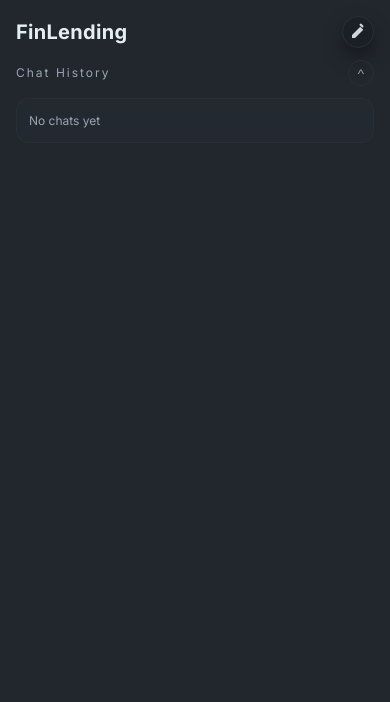
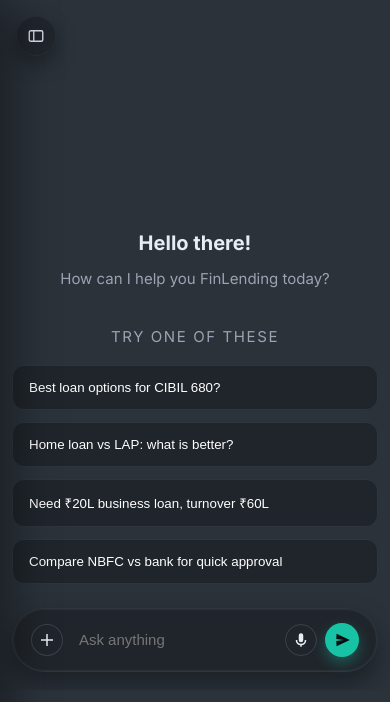
Before and after one commit to monika-yadav03/fin-lending-app, a Next.js app: page / in a window 390 px wide. Shown: the top 702 px of the page. Built offline with nearby package versions, Linux system fonts and the light colour scheme.

Commit message:
Improve loan chat flow and mobile sidebar behavior

```diff
--- a/app/globals.css
+++ b/app/globals.css
@@ -129,7 +129,6 @@
 .sidebar .card {
   color: #ffffff;
 }
-
 
 .main-area {
   background: var(--panel);
@@ -607,11 +606,12 @@
 
 @media (max-width: 900px) {
   .sidebar {
-    border-right: none;
-    border-bottom: 1px solid var(--border);
-    padding: 20px;
-    gap: 16px;
-    width: 100%;
+    border-right: 1px solid var(--border);
+    padding: 16px;
+    gap: 14px;
+    width: min(72vw, 260px);
+    max-width: 260px;
+    box-shadow: 16px 0 40px rgba(0, 0, 0, 0.35);
   }
 
   .sidebar-toggle {
@@ -622,10 +622,12 @@
   .main-area {
     margin-left: 0;
     width: 100%;
+    min-height: 100svh;
   }
 
   .hero {
-    padding: 28px 16px 20px;
+    padding: 76px 16px 20px;
+    max-width: 100%;
   }
 
   .hero h2 {
@@ -642,15 +644,25 @@
     max-width: 1000px;
     padding: 12px 16px 24px;
   }
+
+  .input-bar,
+  .input-bar.input-bar-start {
+    width: 100%;
+    max-width: 100%;
+  }
+
+  .suggested-grid {
+    grid-template-columns: 1fr;
+  }
 }
 
 @media (max-width: 700px) {
   .main {
-    min-height: 100vh;
+    min-height: 100svh;
   }
 
   .sidebar {
-    padding: 16px;
+    padding: 14px;
   }
 
   .brand {
@@ -658,15 +670,13 @@
   }
 
   .brand h1 {
-    font-size: 20px;
+    font-size: 18px;
   }
-
 
   .new-chat-btn {
     width: 34px;
     height: 34px;
   }
-
 
   .btn {
     padding: 8px 14px;
@@ -681,10 +691,10 @@
   }
 
   .chat-box {
-    max-height: calc(100vh - 210px);
+    max-height: calc(100svh - 230px);
     width: 100%;
     max-width: 1000px;
-    padding: 12px 16px 24px;
+    padding: 12px 8px 24px;
   }
 
   .bubble {
@@ -702,6 +712,10 @@
     max-width: 1000px;
   }
 
+  .input-bar.input-bar-start {
+    margin-top: 24px;
+  }
+
   .icon-btn {
     width: 34px;
     height: 34px;
@@ -715,7 +729,9 @@
 
 @media (max-width: 520px) {
   .sidebar {
-    gap: 12px;
+    gap: 10px;
+    width: min(68vw, 230px);
+    padding: 12px;
   }
 
   .history-header p {
@@ -723,23 +739,27 @@
   }
 
   .card {
-    padding: 12px;
+    padding: 10px;
     border-radius: 12px;
   }
 
   .hero {
-    padding: 24px 16px 18px;
+    padding: 72px 12px 18px;
   }
 
   .hero h2 {
     font-size: 20px;
   }
 
+  .hero p {
+    font-size: 15px;
+  }
+
   .chat-box {
-    max-height: calc(100vh - 200px);
+    max-height: calc(100svh - 220px);
     width: 100%;
     max-width: 1000px;
-    padding: 12px 16px 24px;
+    padding: 8px 4px 20px;
   }
 
   .new-chat-btn {
@@ -753,6 +773,7 @@
     flex-wrap: nowrap;
     gap: 8px;
     border-radius: 26px;
+    padding: 8px 10px;
   }
 
   .icon-btn {
@@ -764,4 +785,14 @@
     width: 34px;
     height: 34px;
   }
+
+  .bubble {
+    max-width: 94%;
+    font-size: 15px;
+  }
+
+  .input-bar input,
+  .ai-content {
+    font-size: 15px;
+  }
 }
--- a/app/page.js
+++ b/app/page.js
@@ -153,6 +153,37 @@
     [chats, activeChatId],
   );
   const hasMessages = (activeChat?.messages || []).length > 0;
+  const isMobileRef = useRef(false);
+
+  useEffect(() => {
+    if (typeof window === "undefined") return;
+
+    const mediaQuery = window.matchMedia("(max-width: 900px)");
+    const syncSidebarState = (event) => {
+      const isMobile = event.matches;
+      isMobileRef.current = isMobile;
+      setSidebarOpen(!isMobile);
+      setShowHistory(!isMobile);
+    };
+
+    syncSidebarState(mediaQuery);
+
+    const handleChange = (event) => syncSidebarState(event);
+
+    if (typeof mediaQuery.addEventListener === "function") {
+      mediaQuery.addEventListener("change", handleChange);
+    } else if (typeof mediaQuery.addListener === "function") {
+      mediaQuery.addListener(handleChange);
+    }
+
+    return () => {
+      if (typeof mediaQuery.removeEventListener === "function") {
+        mediaQuery.removeEventListener("change", handleChange);
+      } else if (typeof mediaQuery.removeListener === "function") {
+        mediaQuery.removeListener(handleChange);
+      }
+    };
+  }, []);
 
   useEffect(() => {
     if (!chatBoxRef.current) return;
@@ -198,6 +229,9 @@
           chat.id === chatId ? { ...chat, messages: updatedMessages } : chat,
         ),
       );
+      if (isMobileRef.current) {
+        setSidebarOpen(false);
+      }
       setInputNudge(true);
     } catch (err) {
       const updatedMessages = [
@@ -265,7 +299,10 @@
     setActiveChatId(null);
     setInput("");
     setInputNudge(false);
-    setShowHistory(false);
+    setShowHistory(!isMobileRef.current);
+    if (isMobileRef.current) {
+      setSidebarOpen(false);
+    }
   }
 
   const suggestedPrompts = [
@@ -341,6 +378,9 @@
                   onClick={() => {
                     setActiveChatId(chat.id);
                     setShowHistory(true);
+                    if (isMobileRef.current) {
+                      setSidebarOpen(false);
+                    }
                   }}
                 >
                   <div style={{ fontWeight: 600 }}>{chat.title}</div>
```
